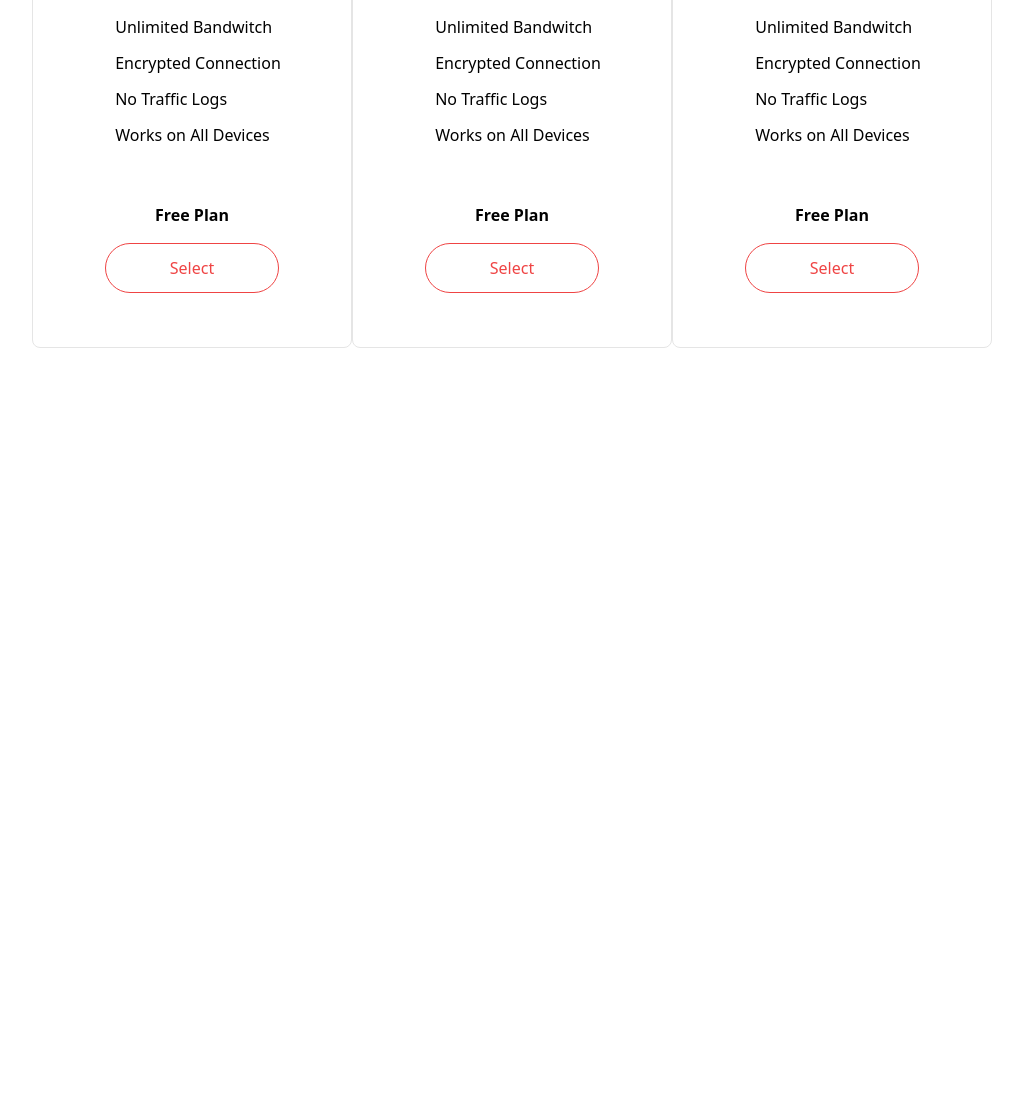
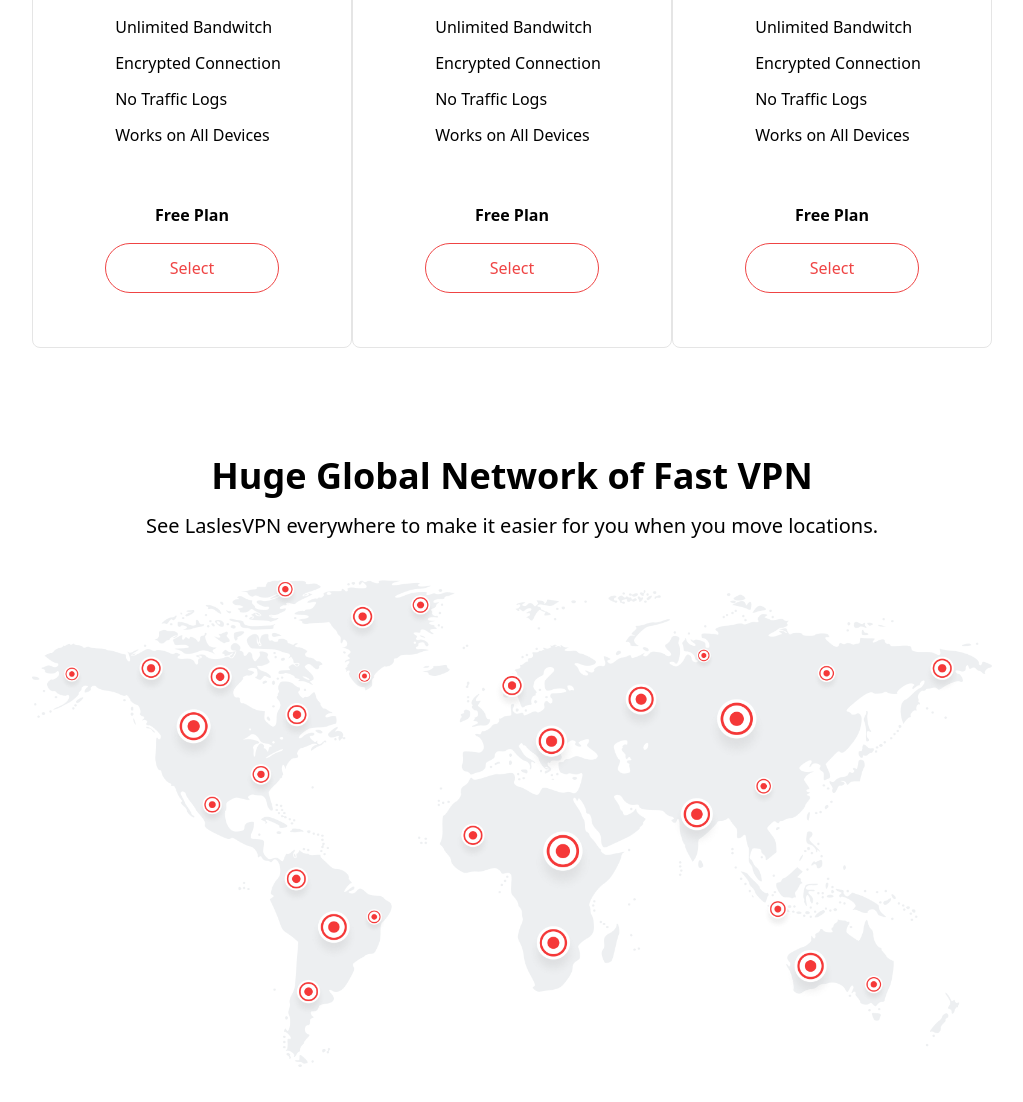
Before and after one commit to christaiwo/tailwind-vpn-website-landing-page, a website: page index.html in a window 1280 px wide. Shown: the part 1774-2876 px from the top of the page, without its empty margins (128-1151 px from the left). Before the commit the page ends 2134 px from the top, so only its background shows below. Drawn offline with Linux system fonts and the light colour scheme.

Commit message:
Added Map

```diff
--- a/index.html
+++ b/index.html
@@ -195,6 +195,21 @@
         </div>
     </section>
 
+    <!-- maps -->
+    <section class="container mx-auto mt-24 xl:px-40  gap-10 xl:gap-44 items-center ">
+        <!-- Header -->
+        <div class="text-center">
+            <h1 class="text-4xl font-bold mb-2 md:mb-4">Huge Global Network of Fast VPN</h1>
+            <p class="text-lg md:text-xl">See LaslesVPN everywhere to make it easier for you when you move locations.</p>
+        </div>
+        <!-- Plans -->
+        <div class="container grid grid-cols-1 md:grid-cols-1 grid-rows-auto justify-items-center my-10">
+            <img src="./assets/img/map.png"  class="w-full" alt="">
+        </div>
+    </section>
+
+
+
 
 </body>
 </html>
```
Also changed, not shown: assets/css/main.css, assets/img/Huge Global@3x.png (added), assets/img/brands/brand-1.png (added), assets/img/brands/brand-2.png (added), assets/img/brands/brand-3.png (added), assets/img/brands/brand-4.png (added), assets/img/brands/brand-5.png (added), assets/img/map.png (added).
